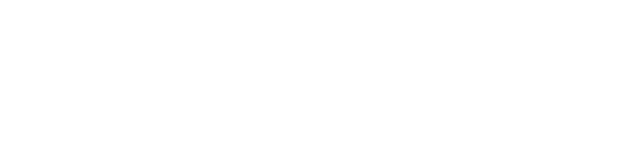
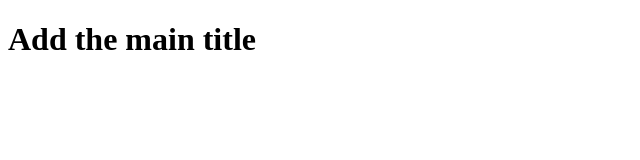
Before and after one commit to Emilia-Raffalli/githubChallenge1, a plain HTML site: page index.html in a window 1280 px wide. Shown: the whole page, without its empty margins (0-640 px from the left). Drawn offline with Linux system fonts and the light colour scheme.

Commit message:
I added the main title <h1>

```diff
--- a/index.html
+++ b/index.html
@@ -6,6 +6,7 @@
     </head>
 
     <body>
+        <h1>Add the main title</h1>
 
     </body>
 
```
